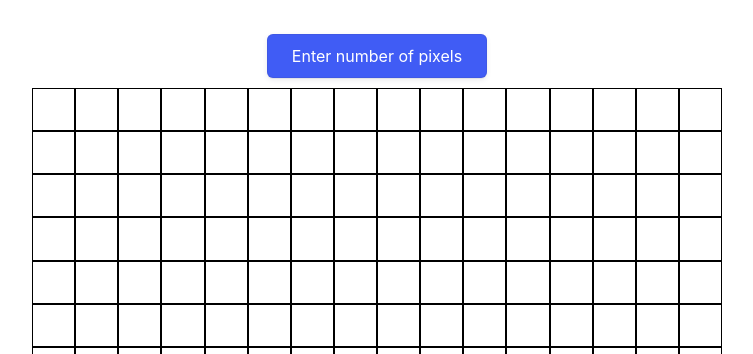
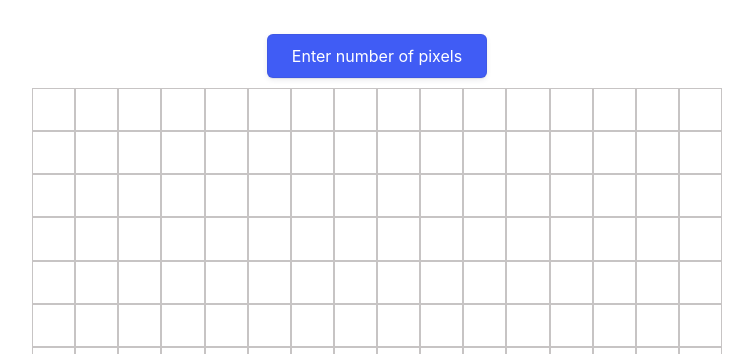
Before and after one commit to vsh9705/Etch-A-Sketch, a plain HTML site: page index.html in a window 1280 px wide. Shown: the top 354 px of the page, without its empty margins (263-1016 px from the left). Drawn offline with Linux system fonts and the light colour scheme.

Commit message:
lighter border color

```diff
--- a/style.css
+++ b/style.css
@@ -61,6 +61,6 @@ button:active {
     .pixel {
         flex: 1 1 auto;
         background-color: white;
-        border: 1px solid black;
+        border: 1px solid rgb(199, 196, 196);
     }
 }
```
